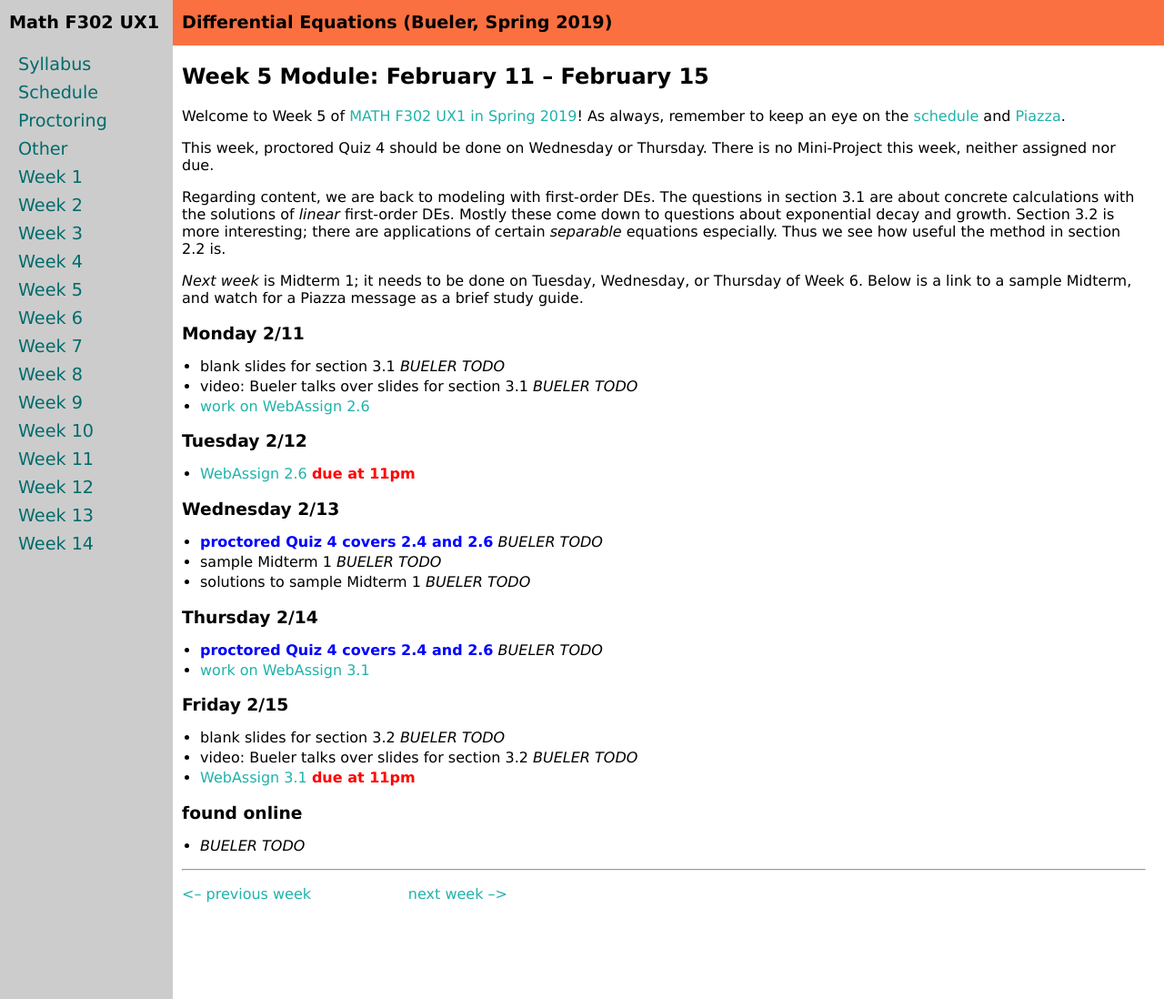
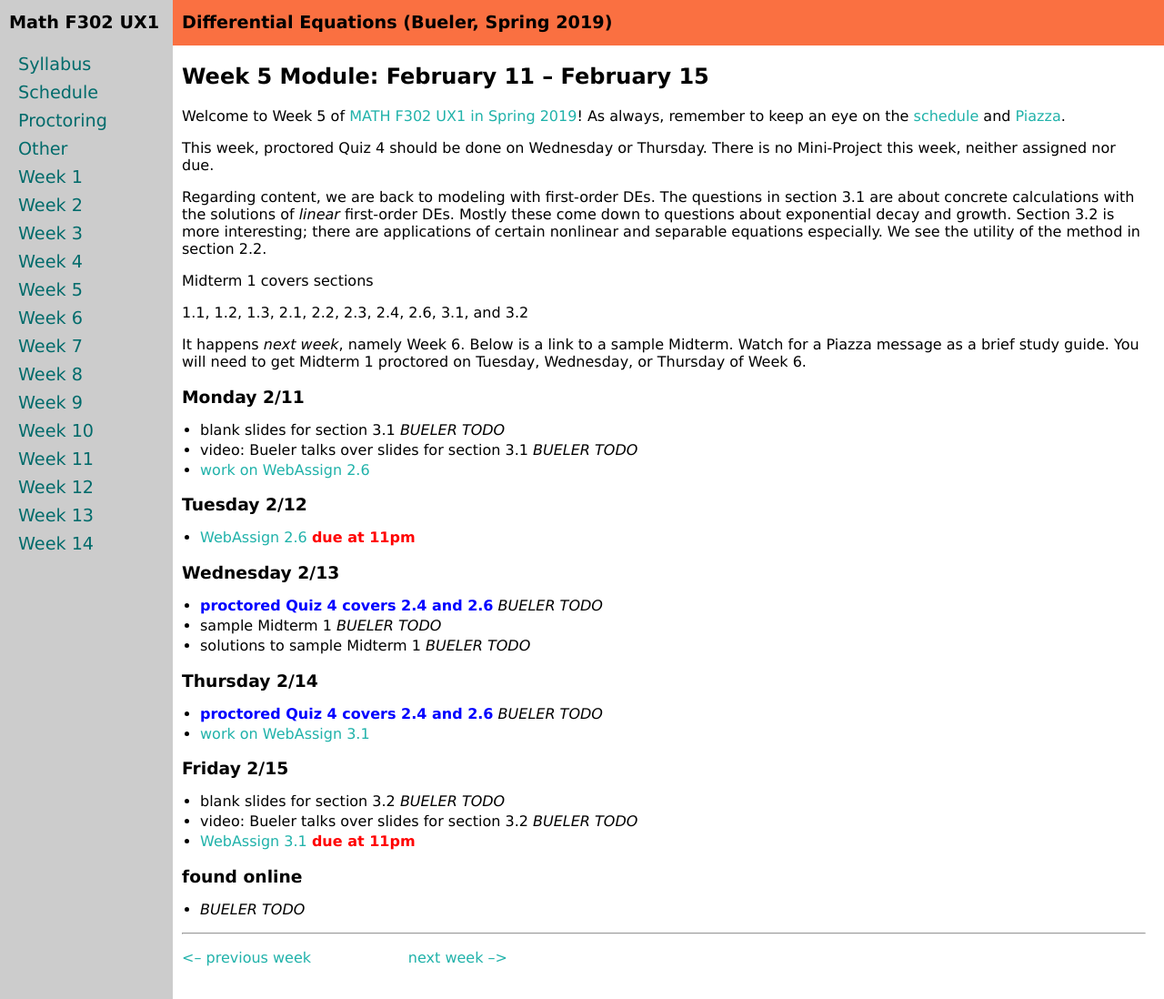
Before and after one commit to bueler/math302, a Jekyll site: the page built from week5.md, in a window 1280 px wide and 1098 px high. Shown: the whole window at 91% size. Built offline with Jekyll 4.4.1, drawn with Linux system fonts in a browser that asks for light colours.

Commit message:
improve week5 text

```diff
--- a/week5.md
+++ b/week5.md
@@ -9,9 +9,13 @@ Welcome to Week 5 of [MATH F302 UX1 in Spring 2019](index.html)!  As always, rem
 
 This week, proctored Quiz 4 should be done on Wednesday or Thursday.  There is no Mini-Project this week, neither assigned nor due.
 
-Regarding content, we are back to modeling with first-order DEs.  The questions in section 3.1 are about concrete calculations with the solutions of _linear_ first-order DEs.  Mostly these come down to questions about exponential decay and growth.  Section 3.2 is more interesting; there are applications of certain _separable_ equations especially.  Thus we see how useful the method in section 2.2 is.
+Regarding content, we are back to modeling with first-order DEs.  The questions in section 3.1 are about concrete calculations with the solutions of _linear_ first-order DEs.  Mostly these come down to questions about exponential decay and growth.  Section 3.2 is more interesting; there are applications of certain nonlinear and separable equations especially.  We see the utility of the method in section 2.2.
 
-_Next week_ is Midterm 1; it needs to be done on Tuesday, Wednesday, or Thursday of Week 6.  Below is a link to a sample Midterm, and watch for a Piazza message as a brief study guide.
+Midterm 1 covers sections
+
+  1.1, 1.2, 1.3, 2.1, 2.2, 2.3, 2.4, 2.6, 3.1, and 3.2
+
+It happens _next week_, namely Week 6.  Below is a link to a sample Midterm.  Watch for a Piazza message as a brief study guide.  You will need to get Midterm 1 proctored on Tuesday, Wednesday, or Thursday of Week 6.
 
 ### Monday 2/11
 * blank slides for section 3.1 _BUELER TODO_
```
